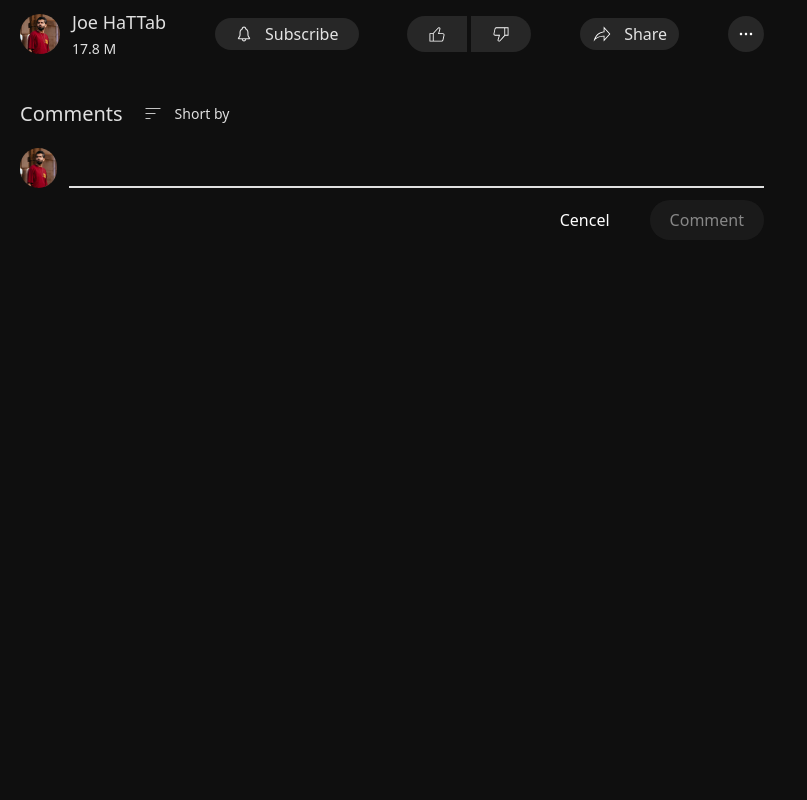
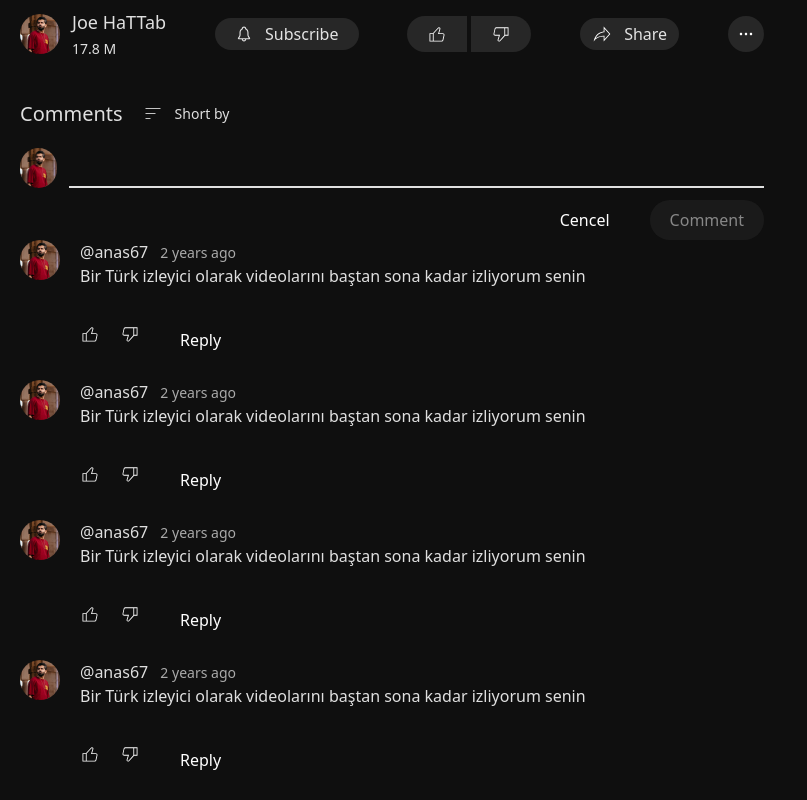
Before and after one commit to mdrifat59/watch-video, a React (Vite) app: page / in a window 1280 px wide. Shown: the part 635-1435 px from the top of the page, without its empty margins (0-807 px from the left). Before the commit the page ends 895 px from the top, so only its background shows below. Built offline with nearby package versions, Linux system fonts and the light colour scheme.

Commit message:
comments is done

```diff
--- a/src/component/commentType.component.jsx
+++ b/src/component/commentType.component.jsx
@@ -1,5 +1,6 @@
 import { Component } from 'react'
 import ProfileImg from '../profileImg.component'
+import Comments from './comments.component'
 
 class CommentType extends Component {
     render() {
@@ -13,6 +14,13 @@ class CommentType extends Component {
                     <button className='hover:bg-[#272727] text-white px-5 py-2 rounded-full mt-3'>Cencel</button>
                     <button className='bg-[#272727] text-white px-5 py-2 rounded-full mt-3 opacity-50 cursor-not-allowed'>Comment</button>
                 </div>
+                <div className="flex flex-col gap-5">
+                    <Comments />
+                    <Comments />
+                    <Comments />
+                    <Comments />
+
+                </div>
             </>
         )
     }
--- /dev/null
+++ b/src/component/comments.component.jsx
@@ -0,0 +1,32 @@
+import { Component } from 'react'
+import ProfileImg from '../profileImg.component'
+import { DislikeIcon, LikeIcon } from './svg/details.svg'
+
+class Comments extends Component {
+    render() {
+        return (
+            <>
+                <div className="flex gap-5">
+                    <ProfileImg />
+                    <div className="">
+                        <h4>@anas67  <span className='text-[#aaa] text-sm ml-2'>2 years ago</span></h4>
+                        <p>Bir Türk izleyici olarak videolarını baştan sona kadar izliyorum senin  </p>
+                        <div className="flex  gap-5 mt-5">
+                            <button className='cursor-pointer'>
+                                <LikeIcon size={20} />
+                            </button>
+
+                            <button className='cursor-pointer'>
+                                <DislikeIcon size={20} />
+                            </button>
+
+                            <button className='hover:bg-[#272727] text-white px-5 py-2 rounded-full mt-3'>Reply</button>
+                        </div>
+                    </div>
+                </div>
+            </>
+        )
+    }
+}
+
+export default Comments
```
